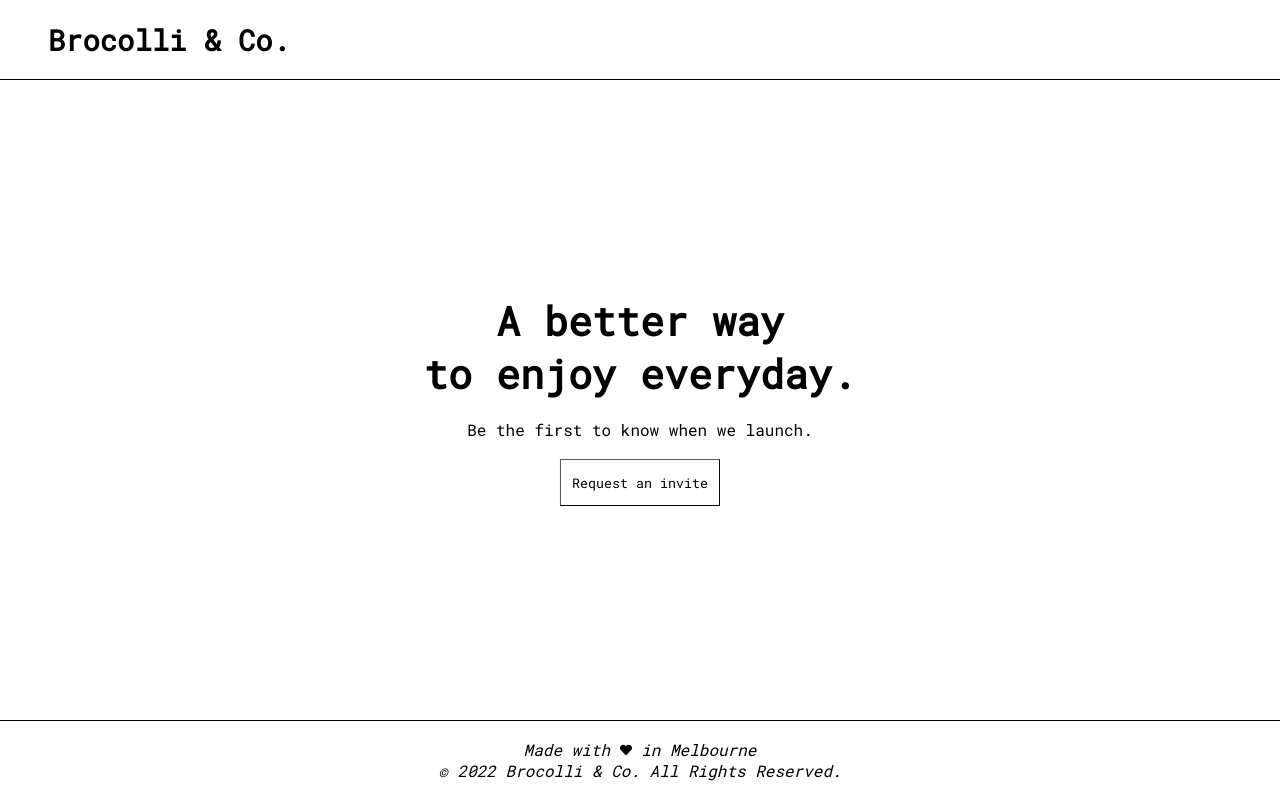
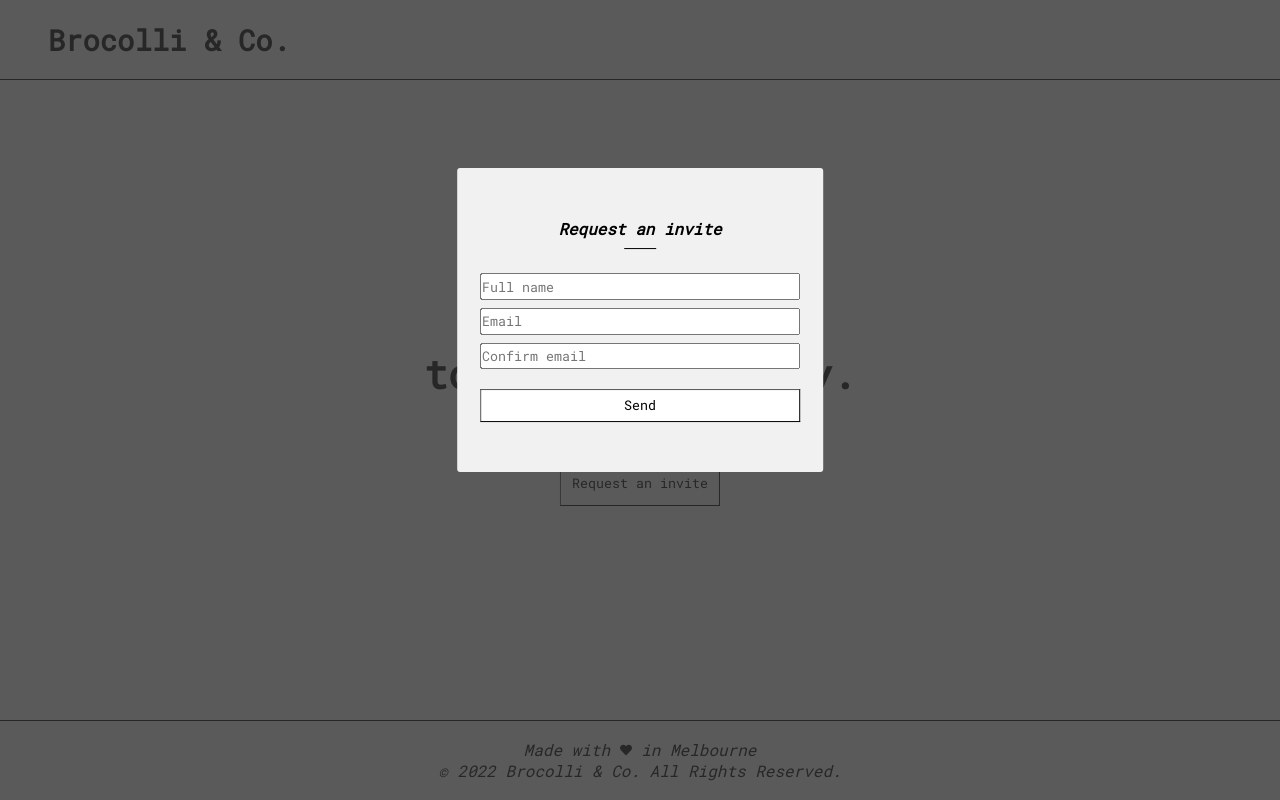
Before and after one commit to vincent-andersson/brocolli-and-co, a React (Create React App) app: page / in a window 1280 px wide. Both pictures are taken after a click on the button "Request an invite". Built offline with nearby package versions, Linux system fonts and the light colour scheme.

Commit message:
added modal

```diff
--- a/src/components/Article/ArticleElements.js
+++ b/src/components/Article/ArticleElements.js
@@ -29,3 +29,73 @@ export const ArticleButton = styled.button`
   height: 3.5em;
   border-width: thin;
 `;
+
+export const Modal = styled.div`
+  width: 100vw;
+  height: 100vh;
+  top: 0;
+  left: 0;
+  right: 0;
+  bottom: 0;
+  position: fixed;
+`;
+
+export const ModalOverlay = styled.div`
+  width: 100vw;
+  height: 100vh;
+  top: 0;
+  left: 0;
+  right: 0;
+  bottom: 0;
+  position: fixed;
+  background: rgba(49,49,49,0.8);
+`;
+
+export const ModalBody = styled.div`
+  position: absolute;
+  top: 40%;
+  left: 50%;
+  transform: translate(-50%, -50%);
+  line-height: 1.4;
+  background: #f1f1f1;
+  padding: 2.5em 0.8em;
+  border-radius: 3px;
+  max-width: 600px;
+  min-width: 30px;
+`;
+
+export const ModalHeader = styled.h2`
+  font-size: 16px;
+  font-style: italic;
+`;
+
+export const Separator = styled.div`
+  min-width: 2em;
+  margin-top: 0.5em;
+  margin-bottom: 1em;
+  border-top: 1px solid black;
+`;
+
+export const FormContainer = styled.div`
+  padding: 10px;
+  display: flex;
+  flex-direction: column;
+  align-items: center;
+`;
+
+export const FormGroup = styled.div`
+  padding-top: 0.5em;
+`;
+
+export const FormInput = styled.input`
+  min-width: 24em;
+  min-height: 2em;
+`;
+
+export const FormButton = styled.button`
+  background-color: #fff;
+  margin-top: 1.2rem;
+  min-width: 24em;
+  min-height: 2.5em;
+  border-width: thin;
+`;
--- a/src/components/Article/index.js
+++ b/src/components/Article/index.js
@@ -1,7 +1,13 @@
-import React from 'react';
-import { ArticleContainer, ArticleWrapper, ArticleHeader, ArticleText, ArticleButton } from './ArticleElements';
+import React, { useState } from 'react';
+import { ArticleContainer, ArticleWrapper, ArticleHeader, ArticleText, ArticleButton, Modal, ModalOverlay, ModalBody, ModalHeader, Separator, FormContainer, FormGroup, FormInput, FormButton } from './ArticleElements';
 
 const Article = () => {
+  const [modal, setModal] = useState(false);
+
+  const toggleModal = () => {
+    setModal(!modal);
+  };
+
   return (
     <>
       <ArticleContainer>
@@ -9,9 +15,31 @@ const Article = () => {
           <ArticleHeader>A better way</ArticleHeader>
           <ArticleHeader>to enjoy everyday.</ArticleHeader>
           <ArticleText>Be the first to know when we launch.</ArticleText>
-          <ArticleButton>Request an invite</ArticleButton>
+          <ArticleButton onClick={toggleModal}>Request an invite</ArticleButton>
         </ArticleWrapper>
       </ArticleContainer>
+      {modal && (
+        <Modal>
+          <ModalOverlay onClick={toggleModal}></ModalOverlay>
+          <ModalBody>
+            <FormContainer>
+              <ModalHeader>Request an invite</ModalHeader>
+              <Separator></Separator>
+              <FormGroup>
+                <FormInput placeholder={"Full name"}></FormInput>
+              </FormGroup>
+              <FormGroup>
+                <FormInput placeholder={"Email"}></FormInput>
+              </FormGroup>
+              <FormGroup>
+                <FormInput placeholder={"Confirm email"}></FormInput>
+              </FormGroup>
+              <FormButton>Send</FormButton>
+            </FormContainer>
+          </ModalBody>
+        </Modal>
+      )}
+
     </>
   )
 }
```
